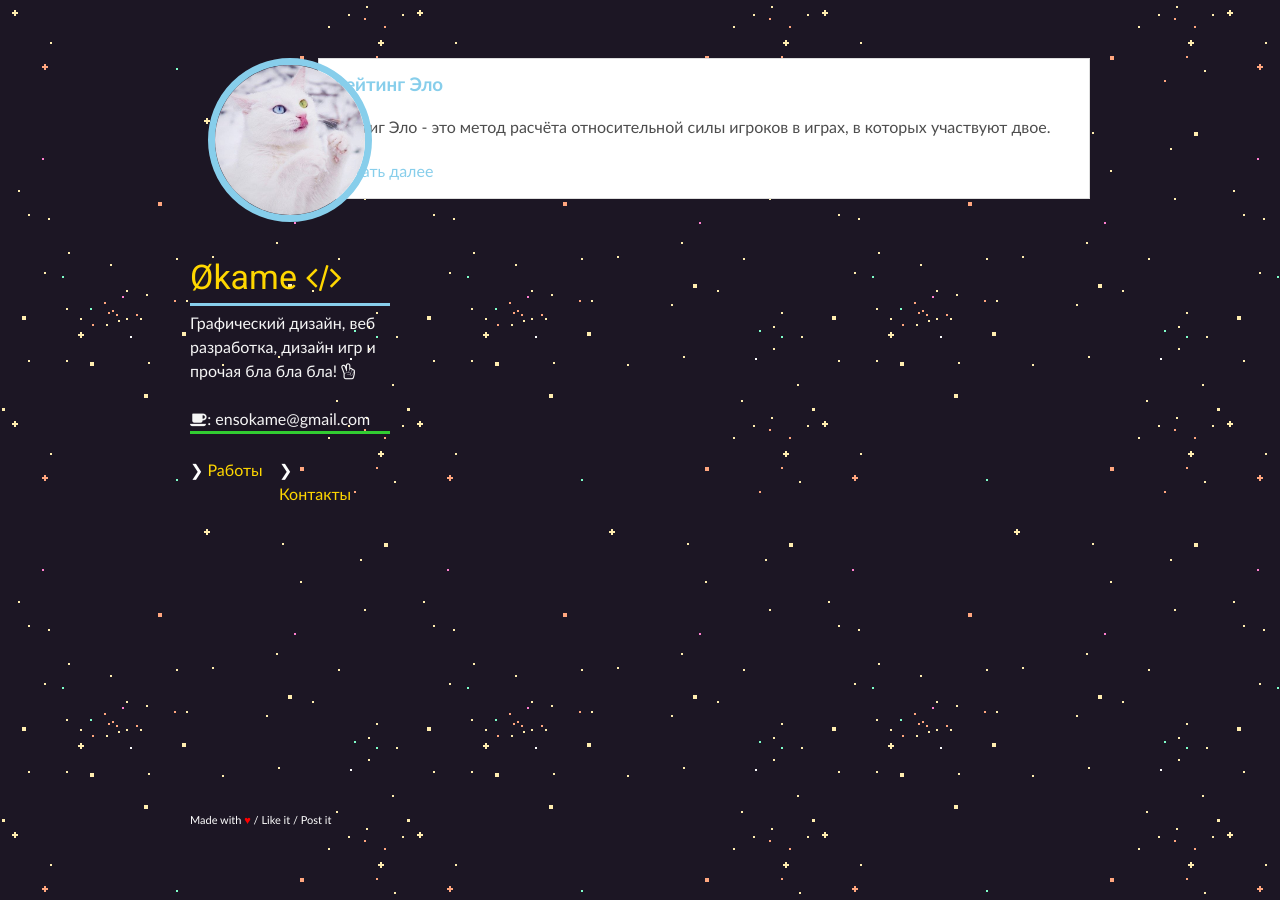
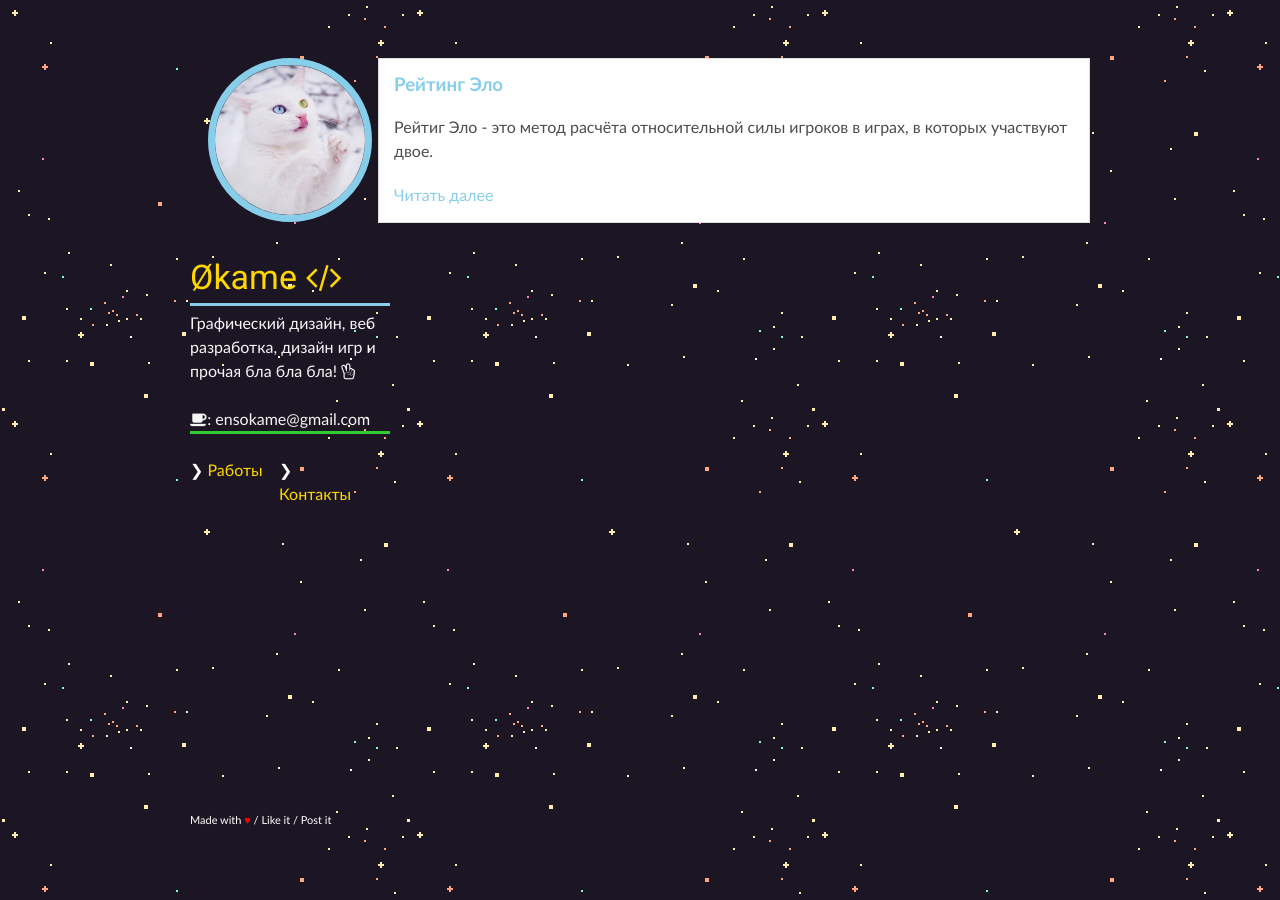
Before and after one commit to IOEnso/ioenso.github.io, a Jekyll site: the page built from index.html, in a window 1280 px wide. Built offline with Jekyll 4.4.1, drawn with Linux system fonts in a browser that asks for light colours.

Commit message:
Update main.css

```diff
--- a/assets/css/main.css
+++ b/assets/css/main.css
@@ -171,7 +171,7 @@ section {
   border: 1px solid #ddd;
   float: right;
   color: #4d4d4d;
-  width: 740px;
+  width: 680px;
 
 }
 
```
